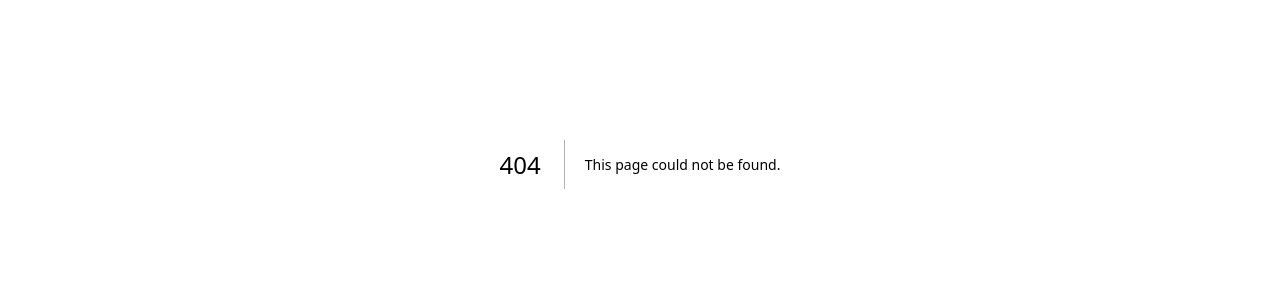
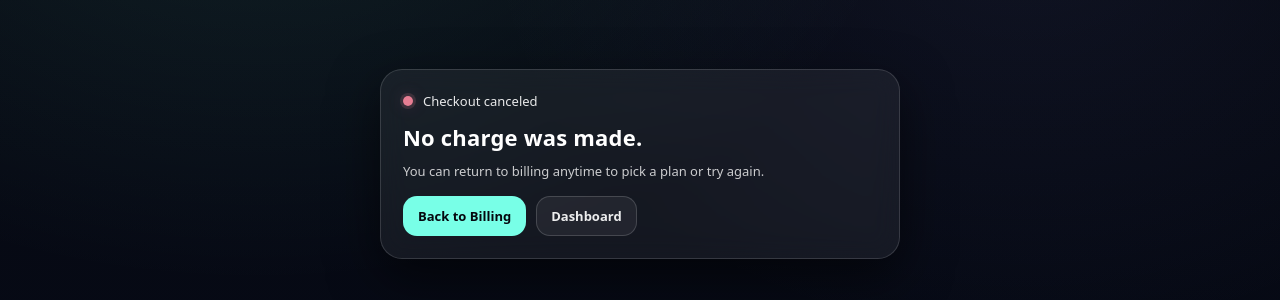
Before and after one commit to kojibai/pbi-enterprise-api, a Next.js app in the folder apps/portal/: page /billing/canceled in a window 1280 px wide. Before the commit this address had no page. Shown: the part 236-536 px from the top of the page. Built offline with nearby package versions, Linux system fonts and the light colour scheme.

Commit message:
Add billing checkout canceled page
Introduces a new page at /billing/canceled to inform users when a billing checkout is canceled. The page provides navigation options back to billing or the dashboard and uses custom inline styles for layout and appearance.

```diff
--- /dev/null
+++ b/apps/portal/src/pages/billing/canceled.tsx
@@ -0,0 +1,117 @@
+import Link from "next/link";
+
+export default function BillingCanceled() {
+  return (
+    <div style={pageStyle}>
+      <div style={cardStyle}>
+        <div style={badgeRowStyle}>
+          <span style={dotStyle} />
+          <span style={{ opacity: 0.9 }}>Checkout canceled</span>
+        </div>
+
+        <h1 style={h1Style}>No charge was made.</h1>
+        <p style={pStyle}>
+          You can return to billing anytime to pick a plan or try again.
+        </p>
+
+        <div style={btnRowStyle}>
+          <Link href="/billing" style={btnPrimaryStyle}>
+            Back to Billing
+          </Link>
+          <Link href="/" style={btnGhostStyle}>
+            Dashboard
+          </Link>
+        </div>
+      </div>
+    </div>
+  );
+}
+
+const pageStyle: React.CSSProperties = {
+  minHeight: "100vh",
+  display: "flex",
+  alignItems: "center",
+  justifyContent: "center",
+  padding: 16,
+  background:
+    "radial-gradient(1200px 800px at 20% 10%, rgba(120,255,231,.10), transparent 55%)," +
+    "radial-gradient(900px 700px at 80% 20%, rgba(140,155,255,.08), transparent 60%)," +
+    "linear-gradient(180deg,#05070e,#070b18)",
+  color: "white",
+  fontFamily:
+    "ui-sans-serif, system-ui, -apple-system, Segoe UI, Roboto, Helvetica, Arial"
+};
+
+const cardStyle: React.CSSProperties = {
+  width: "100%",
+  maxWidth: 520,
+  borderRadius: 22,
+  padding: 22,
+  background: "rgba(255,255,255,.06)",
+  border: "1px solid rgba(255,255,255,.14)",
+  boxShadow: "0 18px 50px rgba(0,0,0,.55)",
+  backdropFilter: "blur(14px)",
+  WebkitBackdropFilter: "blur(14px)"
+};
+
+const badgeRowStyle: React.CSSProperties = {
+  display: "flex",
+  alignItems: "center",
+  gap: 10,
+  marginBottom: 12,
+  fontSize: 13
+};
+
+const dotStyle: React.CSSProperties = {
+  width: 10,
+  height: 10,
+  borderRadius: 999,
+  background: "rgba(255,138,160,.9)",
+  boxShadow: "0 0 0 3px rgba(255,138,160,.14), 0 0 18px rgba(255,138,160,.22)"
+};
+
+const h1Style: React.CSSProperties = {
+  margin: 0,
+  fontSize: 22,
+  letterSpacing: 0.2
+};
+
+const pStyle: React.CSSProperties = {
+  marginTop: 10,
+  marginBottom: 0,
+  fontSize: 13,
+  lineHeight: 1.45,
+  color: "rgba(255,255,255,.78)"
+};
+
+const btnRowStyle: React.CSSProperties = {
+  display: "flex",
+  gap: 10,
+  flexWrap: "wrap",
+  marginTop: 16
+};
+
+const btnBase: React.CSSProperties = {
+  display: "inline-flex",
+  alignItems: "center",
+  justifyContent: "center",
+  padding: "10px 14px",
+  borderRadius: 14,
+  border: "1px solid rgba(255,255,255,.16)",
+  textDecoration: "none",
+  fontSize: 13,
+  fontWeight: 700
+};
+
+const btnPrimaryStyle: React.CSSProperties = {
+  ...btnBase,
+  background: "#78ffe7",
+  color: "#05070e",
+  borderColor: "rgba(120,255,231,.55)"
+};
+
+const btnGhostStyle: React.CSSProperties = {
+  ...btnBase,
+  background: "rgba(255,255,255,.06)",
+  color: "rgba(255,255,255,.92)"
+};
```
